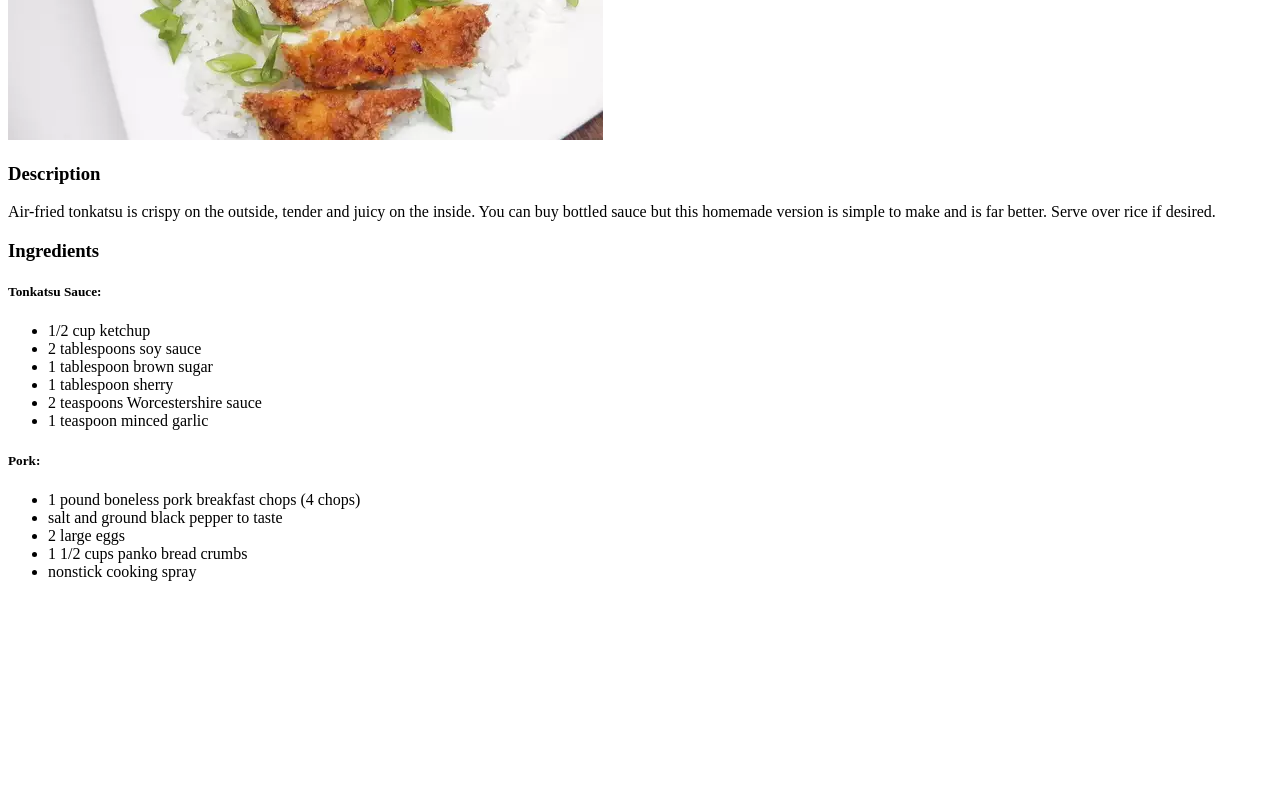
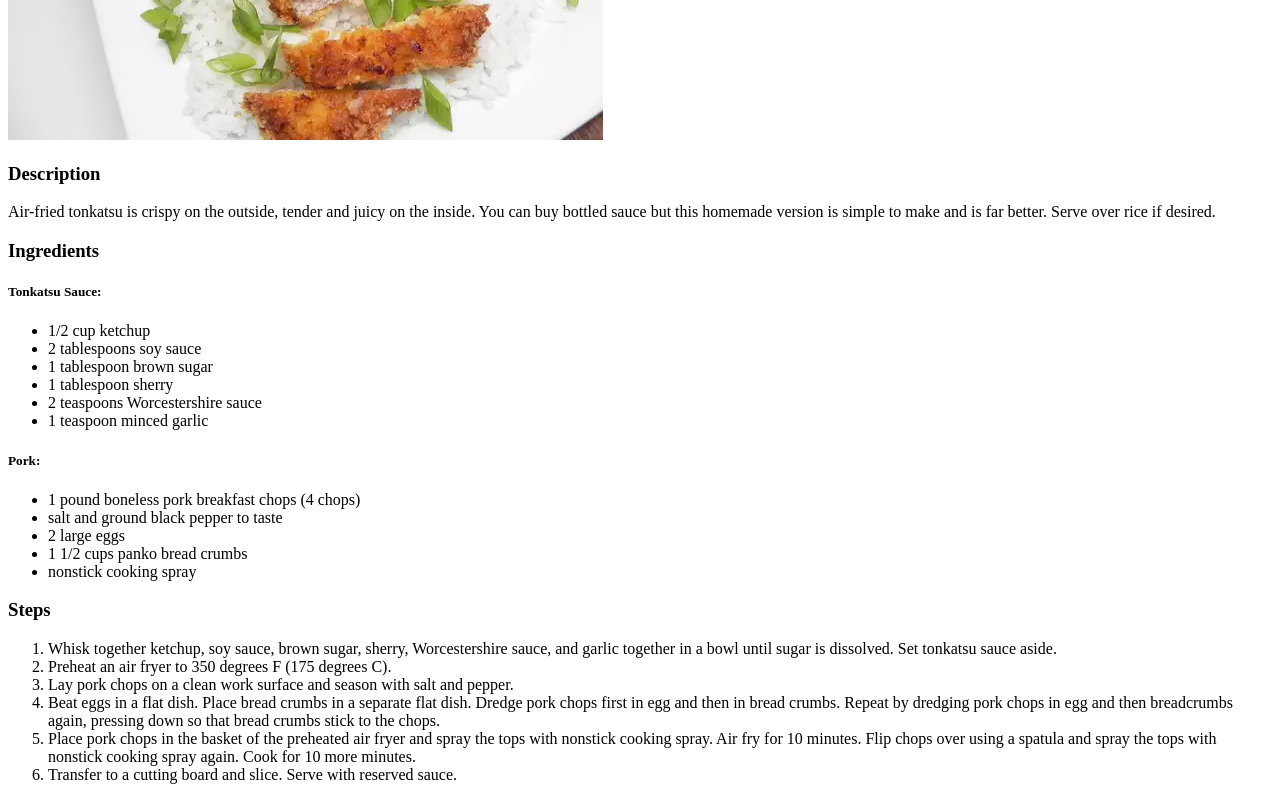
Before and after one commit to t-iffany/odin-recipes, a plain HTML site: page recipes/tonkatsu.html in a window 1280 px wide. Shown: the part 338-1138 px from the top of the page. Before the commit the page ends 935 px from the top, so only its background shows below. Drawn offline with Linux system fonts and the light colour scheme.

Commit message:
Add list of steps

```diff
--- a/recipes/tonkatsu.html
+++ b/recipes/tonkatsu.html
@@ -31,5 +31,14 @@
         <li>nonstick cooking spray</li>
       </ul>
 
+    <p><h3>Steps</h3></p>
+      <ol>
+        <li>Whisk together ketchup, soy sauce, brown sugar, sherry, Worcestershire sauce, and garlic together in a bowl until sugar is dissolved. Set tonkatsu sauce aside.</li>
+        <li>Preheat an air fryer to 350 degrees F (175 degrees C).</li>
+        <li>Lay pork chops on a clean work surface and season with salt and pepper.</li>
+        <li>Beat eggs in a flat dish. Place bread crumbs in a separate flat dish. Dredge pork chops first in egg and then in bread crumbs. Repeat by dredging pork chops in egg and then breadcrumbs again, pressing down so that bread crumbs stick to the chops.</li>
+        <li>Place pork chops in the basket of the preheated air fryer and spray the tops with nonstick cooking spray. Air fry for 10 minutes. Flip chops over using a spatula and spray the tops with nonstick cooking spray again. Cook for 10 more minutes.</li>
+        <li>Transfer to a cutting board and slice. Serve with reserved sauce.</li>
+    </ol>
     </body>
   </html>
```
